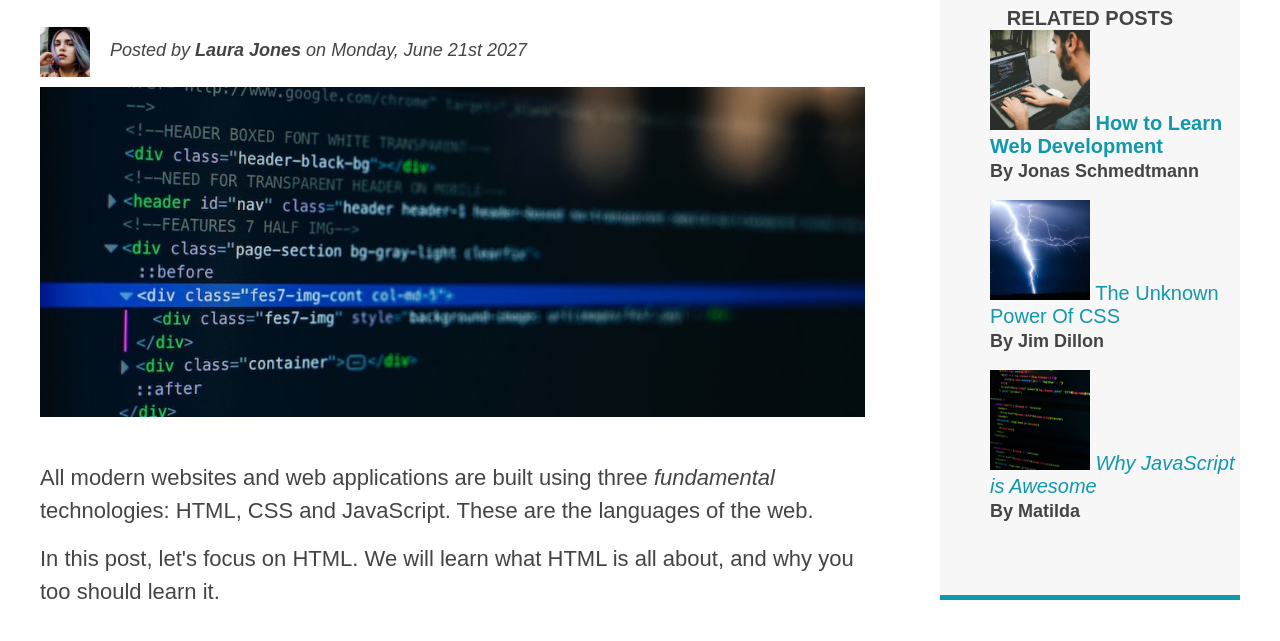
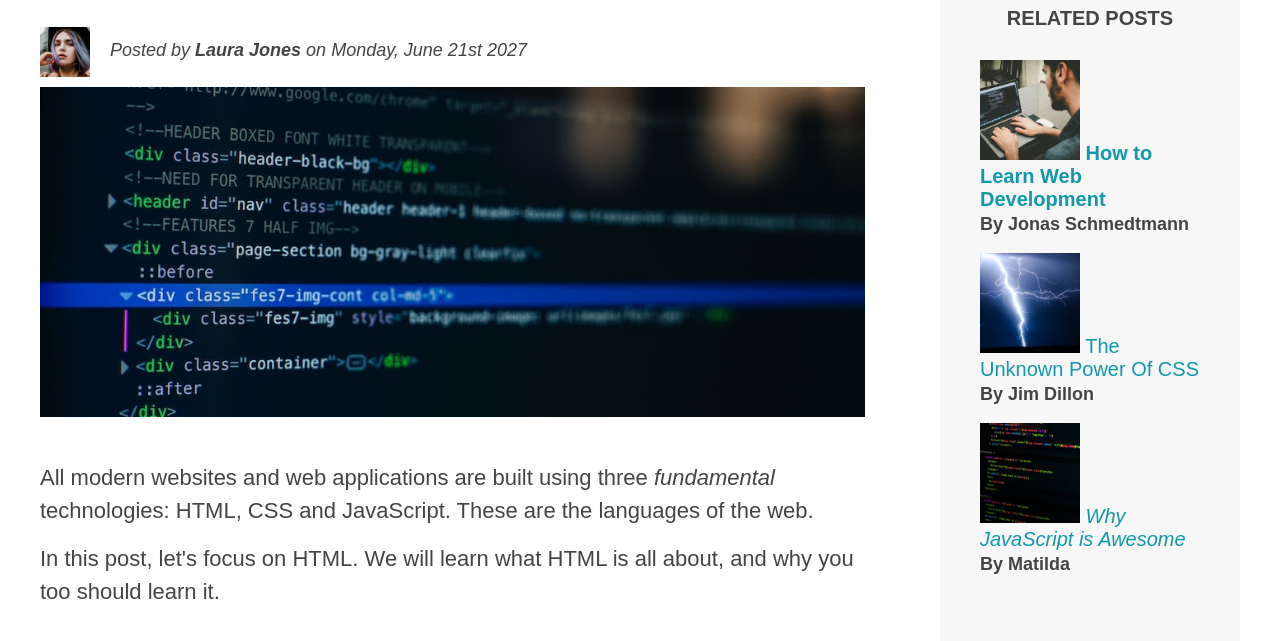
Before and after one commit to ahmedkamel180998/04-CSS-layouts, a plain HTML site: page index.html in a window 1280 px wide. Shown: the part 159-800 px from the top of the page. Drawn offline with Linux system fonts and the light colour scheme.

Commit message:
box-sizing: border-box;

```diff
--- a/style.css
+++ b/style.css
@@ -1,6 +1,7 @@
 * {
   margin: 0;
   padding: 0;
+  box-sizing: border-box;
 }
 body {
   font-family: sans-serif;
@@ -42,7 +43,7 @@ aside {
   background-color: #f7f7f7;
   border-top: 5px solid #1098ad;
   border-bottom: 5px solid #1098ad;
-  padding: 50px 0;
+  padding: 50px 40px;
   width: 500px;
 }
 
@@ -74,6 +75,7 @@ h4 {
   font-size: 20px;
   text-transform: uppercase;
   text-align: center;
+  margin-bottom: 30px;
 }
 
 p {
@@ -109,6 +111,7 @@ li {
 
 .related {
   list-style: none;
+  padding-left: 0;
 }
 
 li:first-child {
```
